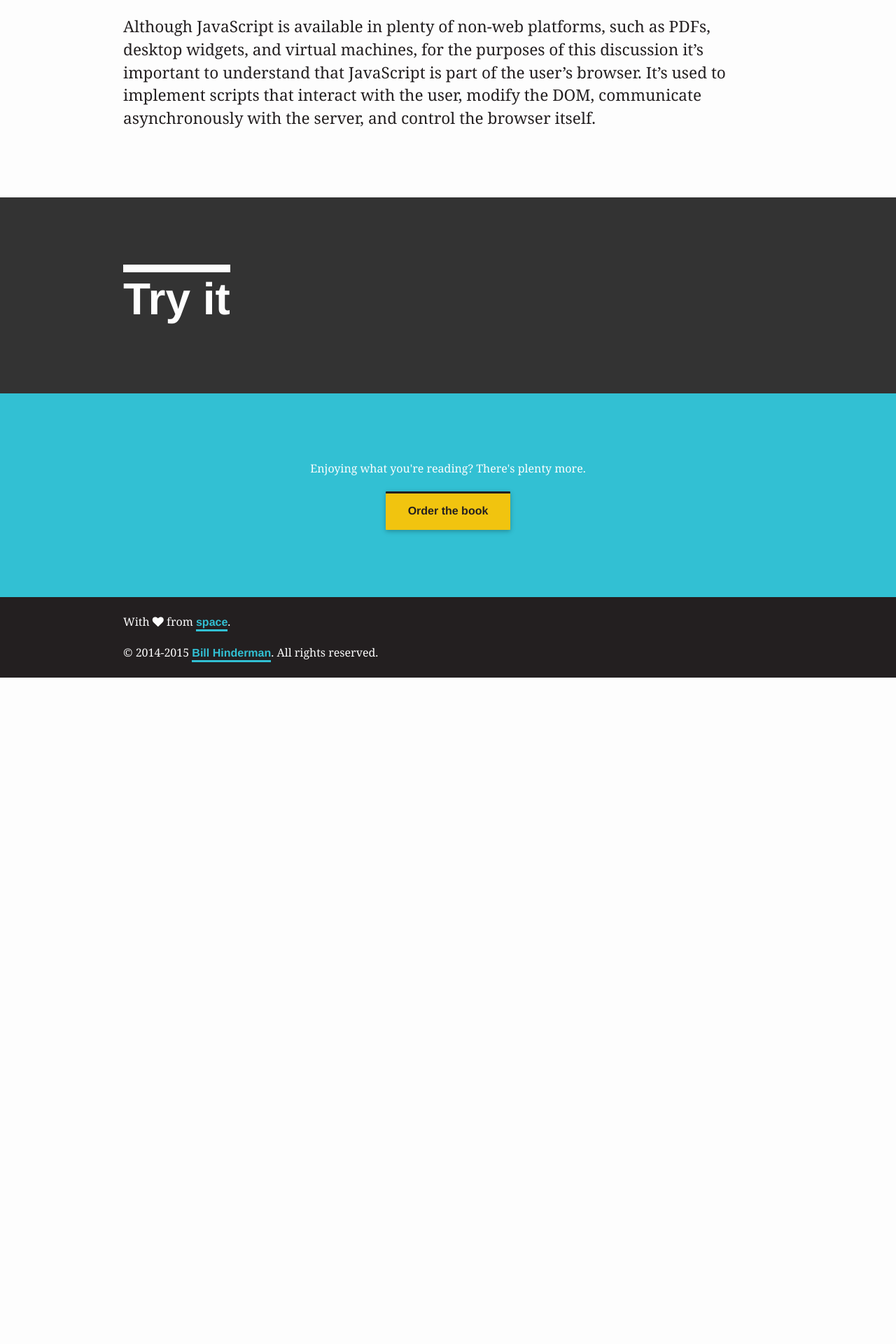
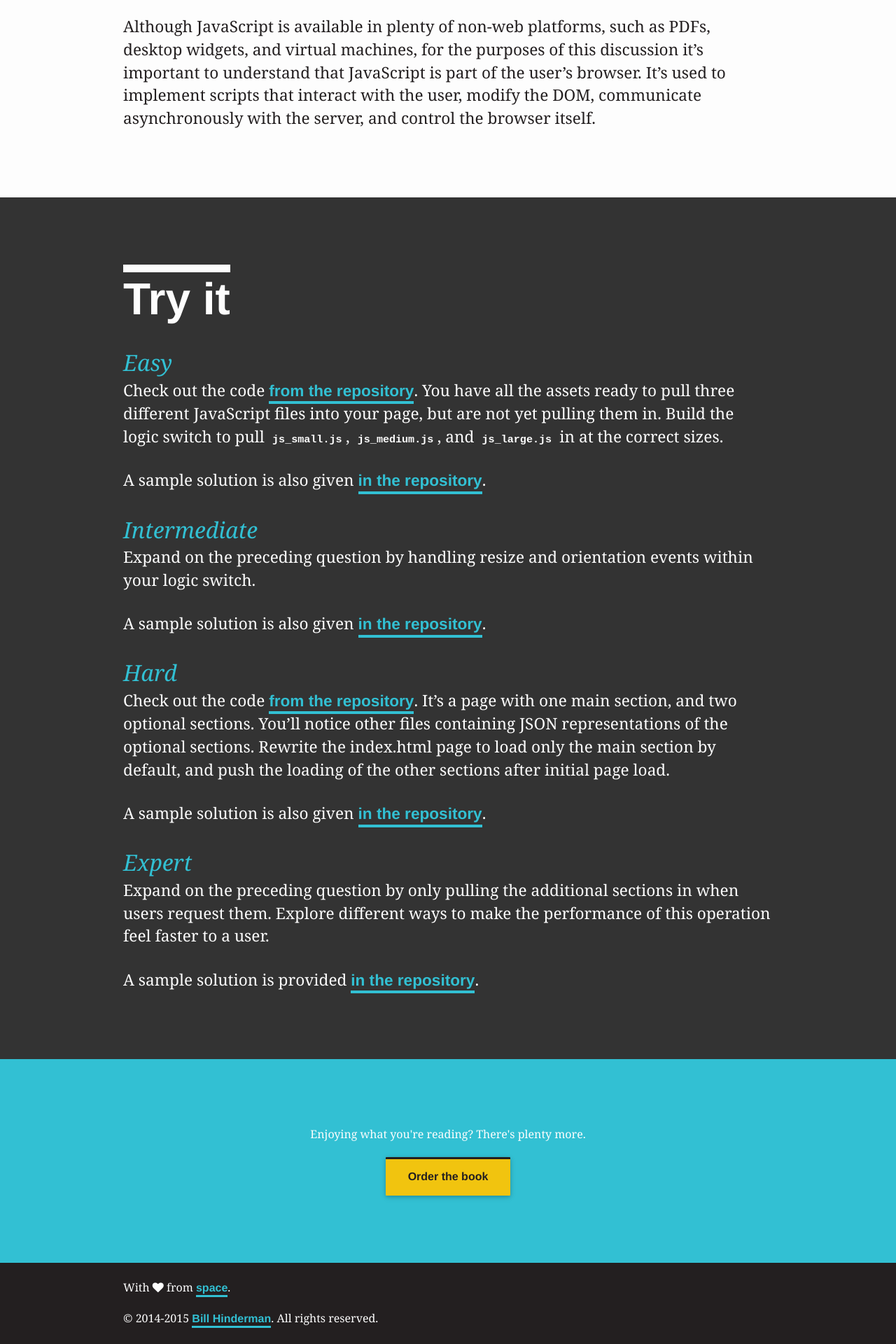
Before and after one commit to billHinderman/rdvweb, a Jekyll site: the page built from _chapters/05-chapter-5.html, in a window 1280 px wide. Shown: the part 2184-4104 px from the top of the page at 70% size. Built offline with Jekyll 4.4.1, drawn with Linux system fonts in a browser that asks for light colours; before the commit the page ends 3152 px from its top, so only the background shows below that.

Commit message:
exercise skeletons

```diff
--- a/_chapters/05-chapter-5.html
+++ b/_chapters/05-chapter-5.html
@@ -42,6 +42,38 @@ snippet: 'As we reach the last layer of the progressive enhancement tower, it’
   <a id="exercises"></a>
   <div class="wrapper">
     <h2 class="chapter-title">Try it</h2>
+    <ul class="exercises">
+        <li>
+          <div class="exercise-header">Easy</div>
+          <div class="exercise-content">
+            <p>Check out the code <a href="#" class="link">from the repository</a>. You have all the assets ready to pull three different JavaScript files into your page, but are not yet pulling them in. Build the logic switch to pull <code>js_small.js</code>, <code>js_medium.js</code>, and <code>js_large.js</code> in at the correct sizes. </p>
 
+            <p>A sample solution is also given <a href="#" class="link">in the repository</a>.</p>
+          </div>
+        </li>
+        <li>
+          <div class="exercise-header">Intermediate</div>
+          <div class="exercise-content">
+            <p>Expand on the preceding question by handling resize and orientation events within your logic switch. </p>
+            <p>A sample solution is also given <a href="#" class="link">in the repository</a>.</o>
+          </div>
+        </li>
+        <li>
+          <div class="exercise-header">Hard</div>
+          <div class="exercise-content">
+            <p>Check out the code <a href="#" class="link">from the repository</a>. It’s a page with one main section, and two optional sections. You’ll notice other files containing JSON representations of the optional sections. Rewrite the index.html page to load only the main section by default, and push the loading of the other sections after initial page load.</p>
+
+            <p>A sample solution is also given <a href="#" class="link">in the repository</a>.</p>
+          </div>
+        </li>
+        <li>
+          <div class="exercise-header">Expert</div>
+          <div class="exercise-content">
+            <p>Expand on the preceding question by only pulling the additional sections in when users request them. Explore different ways to make the performance of this operation feel faster to a user. </p>
+
+            <p>A sample solution is provided <a href="#" class="link">in the repository</a>.</p>
+          </div>
+        </li>
+      </ul>
   </div>
 </div>
--- a/_sass/_chapter.scss
+++ b/_sass/_chapter.scss
@@ -53,6 +53,10 @@
   display: block;
   margin-top: 1.3em;
 }
+.exercises ol li {
+  display: list-item;
+  margin-left: 1.3em;
+}
 .exercise-header {
   color: $b;
   font-style: italic;
--- a/_sass/_type.scss
+++ b/_sass/_type.scss
@@ -11,6 +11,7 @@ code,
 .mono-code {
   font-family: $code;
   font-size: .667em;
+  font-weight: bold;
   padding: .333*$em;
   white-space: pre-wrap;
 }
@@ -189,3 +190,7 @@ small, .font_small {
 .flourish:after {
   right: -1em;
 }
+
+ol {
+  list-style-type: decimal;
+}
```
Also changed, not shown: _chapters/09-chapter-9.html (+17 -0 lines), _chapters/10-chapter-10.html (+14 -3 lines).
